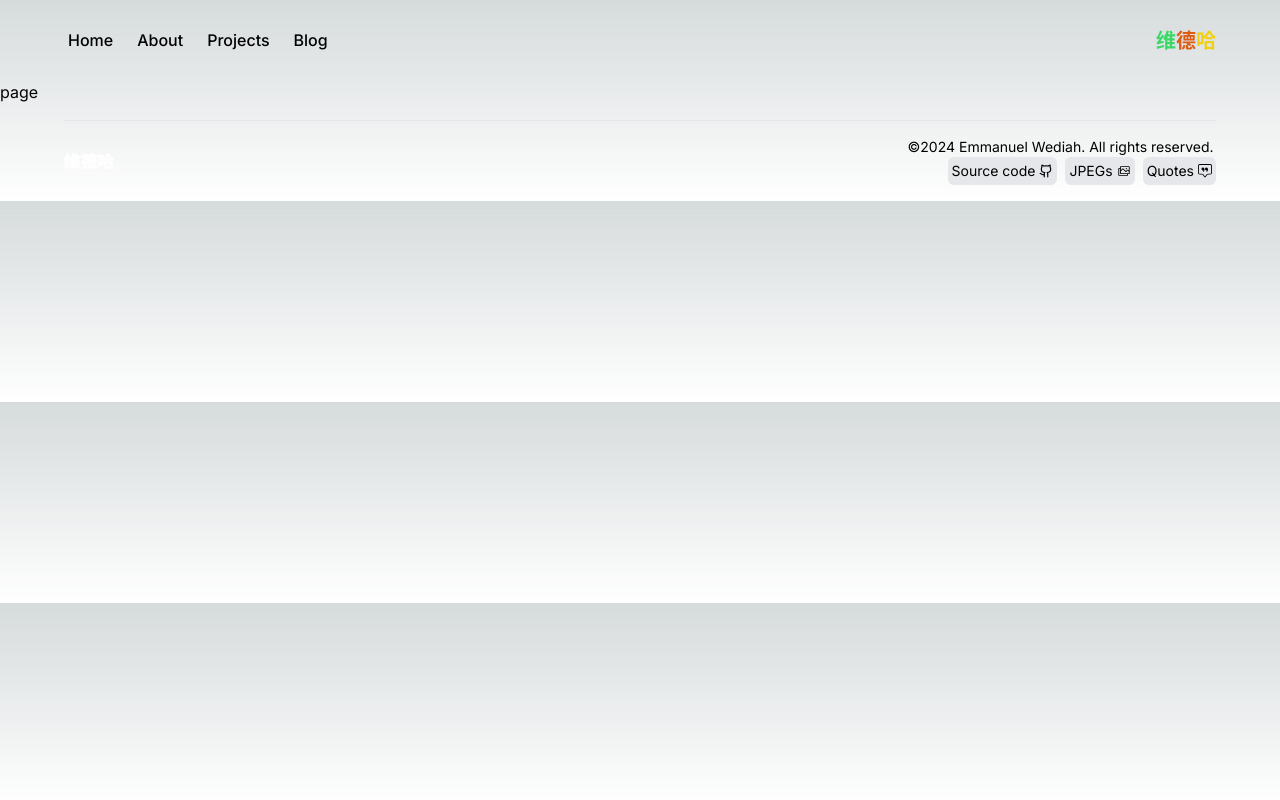
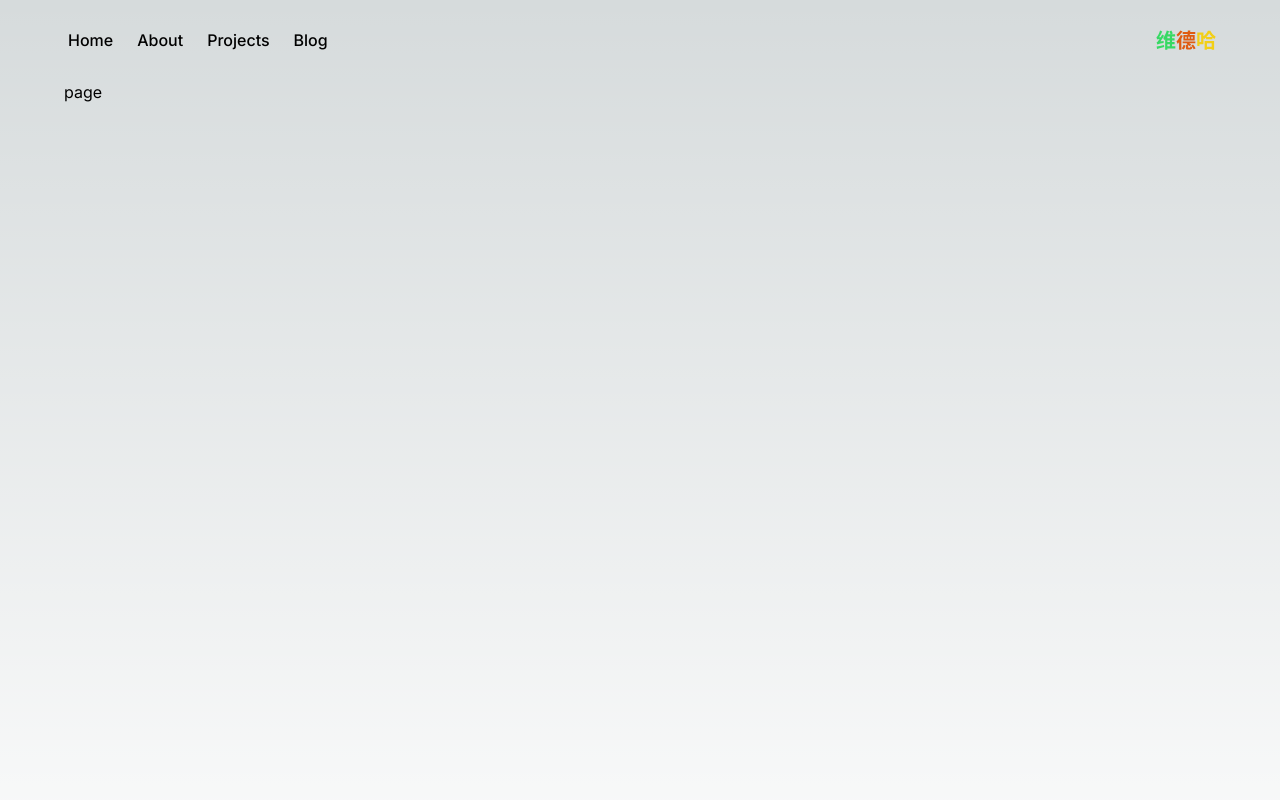
Before and after one commit to Wediah/my-portfolio, a Next.js app: page /about in a window 1280 px wide. Shown: the top 800 px of the page. Built offline with nearby package versions, Linux system fonts and the light colour scheme.

Commit message:
Refactor about page layout

```diff
--- a/app/about/page.js
+++ b/app/about/page.js
@@ -2,7 +2,9 @@ import React from 'react'
 
 function page() {
   return (
-    <div>page</div>
+    <div className="min-h-screen px-4 md:px-16 container mx-auto">
+      page
+    </div>
   )
 }
 
```
